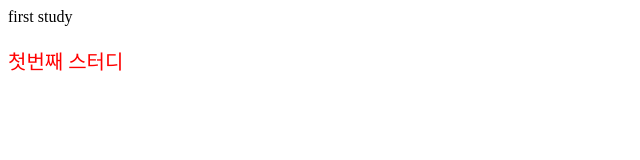
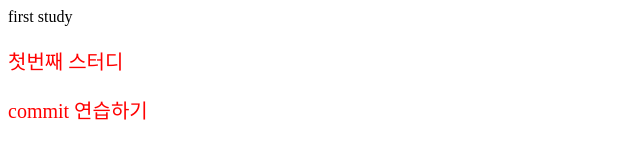
Before and after one commit to park-da-mi/study, a plain HTML site: page index.html in a window 1280 px wide. Shown: the whole page, without its empty margins (0-640 px from the left). Drawn offline with Linux system fonts and the light colour scheme.

Commit message:
커밋 연습

```diff
--- a/index.html
+++ b/index.html
@@ -9,5 +9,6 @@
 <body>
     first study
     <p>첫번째 스터디</p>
+    <p>commit 연습하기</p>
 </body>
 </html>
```
